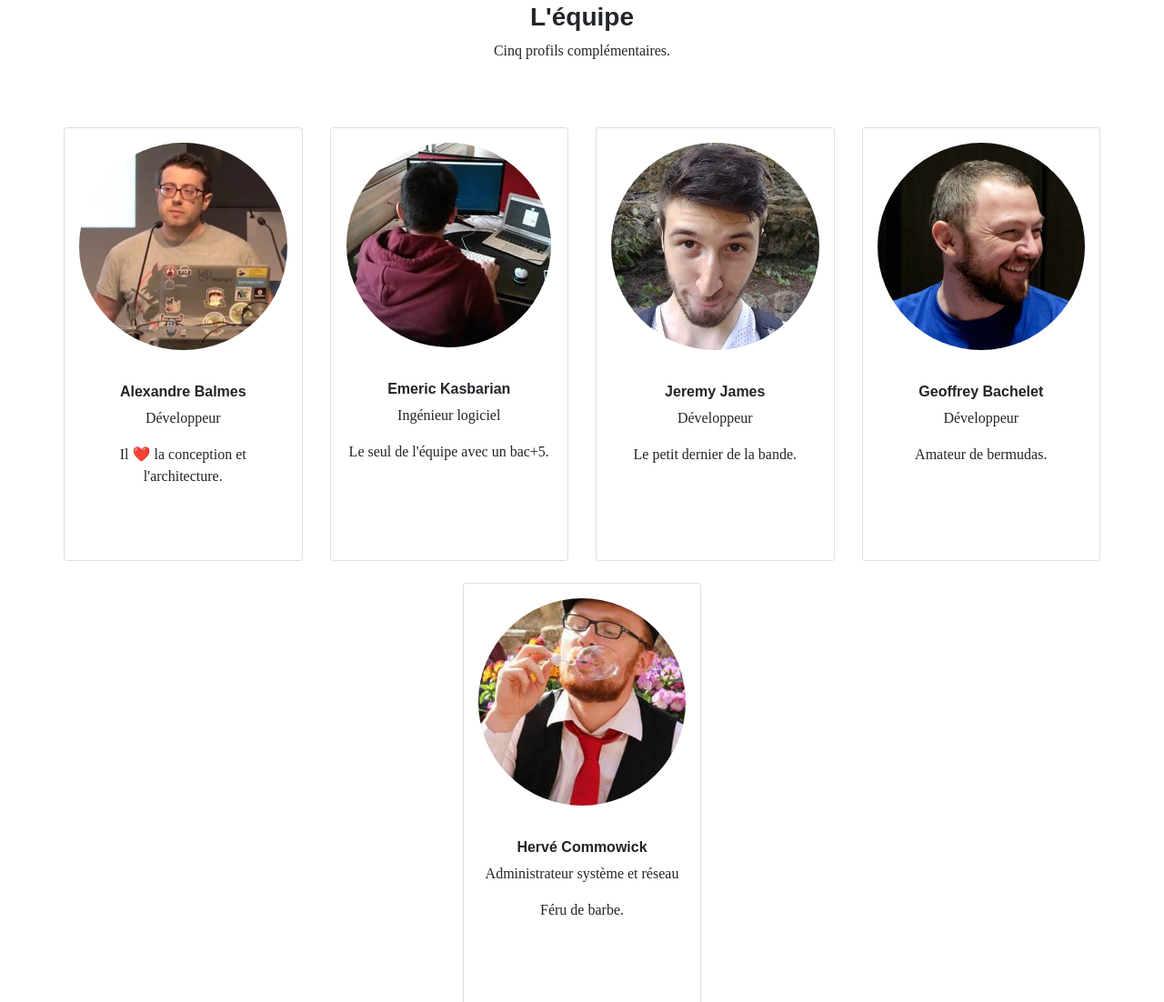
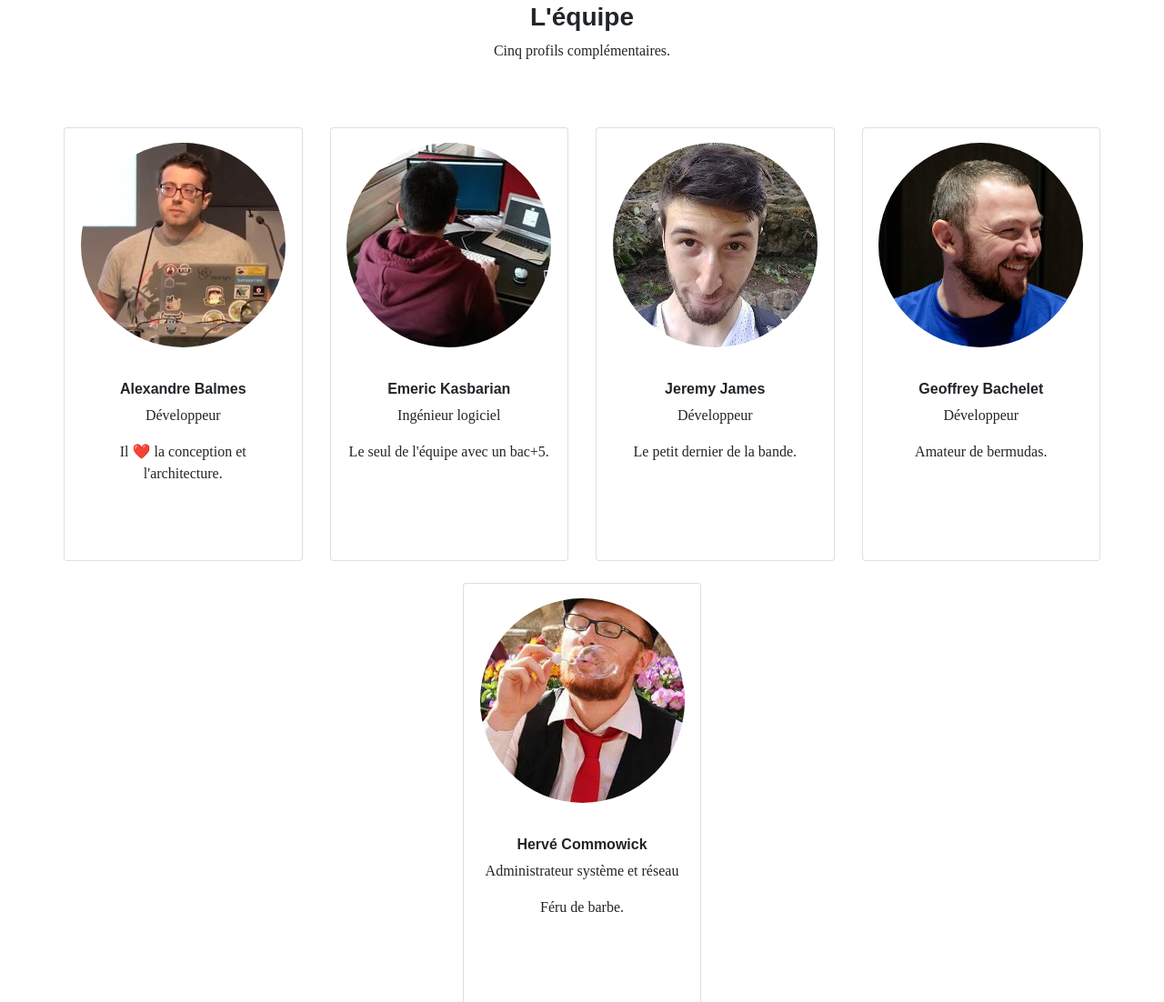
Before and after one commit to vanoix/vanoix.com, a plain HTML site: page index.html in a window 1280 px wide. Shown: the part 2460-3562 px from the top of the page at 91% size. Drawn offline with nearby package versions, Linux system fonts and the light colour scheme; a web font is replaced by a local one.

Commit message:
Fix profile pics

```diff
--- a/index.html
+++ b/index.html
@@ -222,7 +222,7 @@
                         <div class="avatar mx-auto p-3">
                             <img alt="Alexandre Balmes"
                                  class="rounded-circle img-fluid"
-                                 src="./profilepic/4a21rq10_400x400.jpg">
+                                 src="./profilepic/alexandre.jpg">
                         </div>
 
                         <div class="card-body">
@@ -242,7 +242,7 @@
                         <div class="avatar mx-auto p-3">
                             <img alt="Emeric Kasbarian"
                                  class="rounded-circle img-fluid"
-                                 src="./profilepic/qgP5Y5e6_400x400.jpg">
+                                 src="./profilepic/emeric.jpg">
                         </div>
 
                         <div class="card-body">
@@ -262,7 +262,7 @@
                         <div class="avatar mx-auto p-3">
                             <img alt="Jeremy James"
                                  class="rounded-circle img-fluid"
-                                 src="./profilepic/jjames_400x400.jpg">
+                                 src="./profilepic/jeremy.jpg">
                         </div>
 
                         <div class="card-body">
@@ -282,7 +282,7 @@
                         <div class="avatar mx-auto p-3">
                             <img alt="Geoffrey Bachelet"
                                  class="rounded-circle img-fluid"
-                                 src="./profilepic/LOSeBU5B_400x400.jpg">
+                                 src="./profilepic/geoffrey.jpg">
                         </div>
 
                         <div class="card-body">
@@ -302,7 +302,7 @@
                         <div class="avatar mx-auto p-3">
                             <img alt="Hervé Commowick"
                                  class="rounded-circle img-fluid"
-                                 src="./profilepic/IVSV2WuF_400x400.jpg">
+                                 src="./profilepic/herve.jpg">
                         </div>
 
                         <div class="card-body">
```
Also changed, not shown: profilepic/4a21rq10_400x400.jpg (deleted), profilepic/IVSV2WuF_400x400.jpg (deleted), profilepic/LOSeBU5B_400x400.jpg (deleted), profilepic/alexandre.jpg (added), profilepic/emeric.jpg (renamed from profilepic/qgP5Y5e6_400x400.jpg), profilepic/geoffrey.jpg (added), profilepic/herve.jpg (added), profilepic/jeremy.jpg (added), profilepic/jjames_400x400.jpg (deleted).
